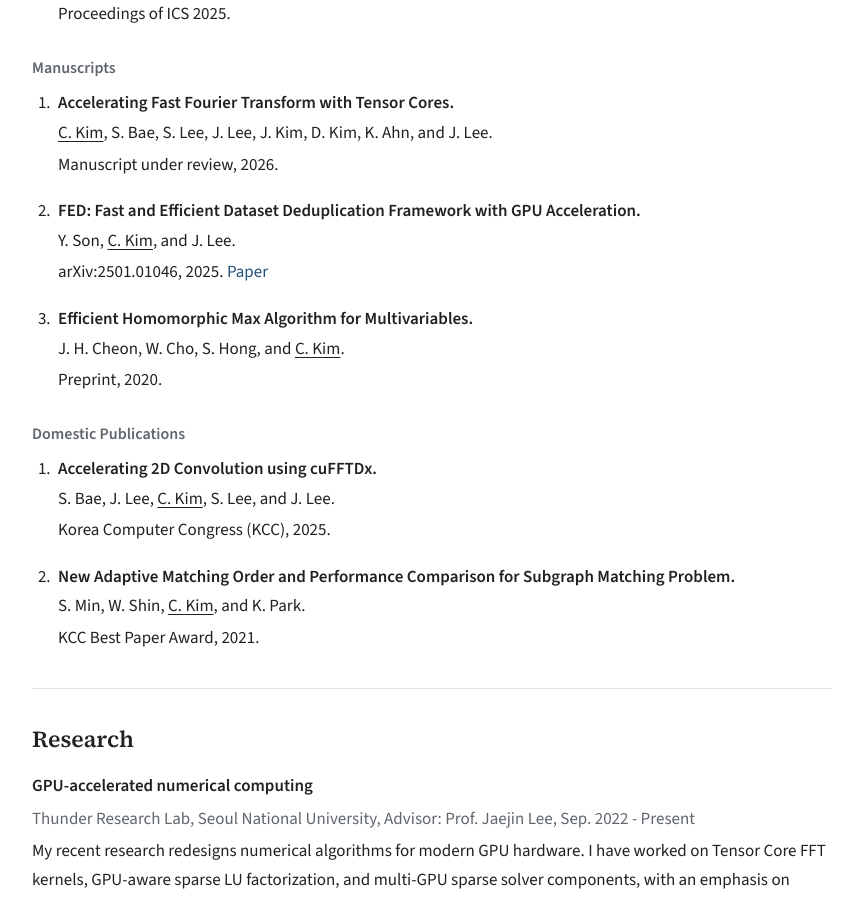
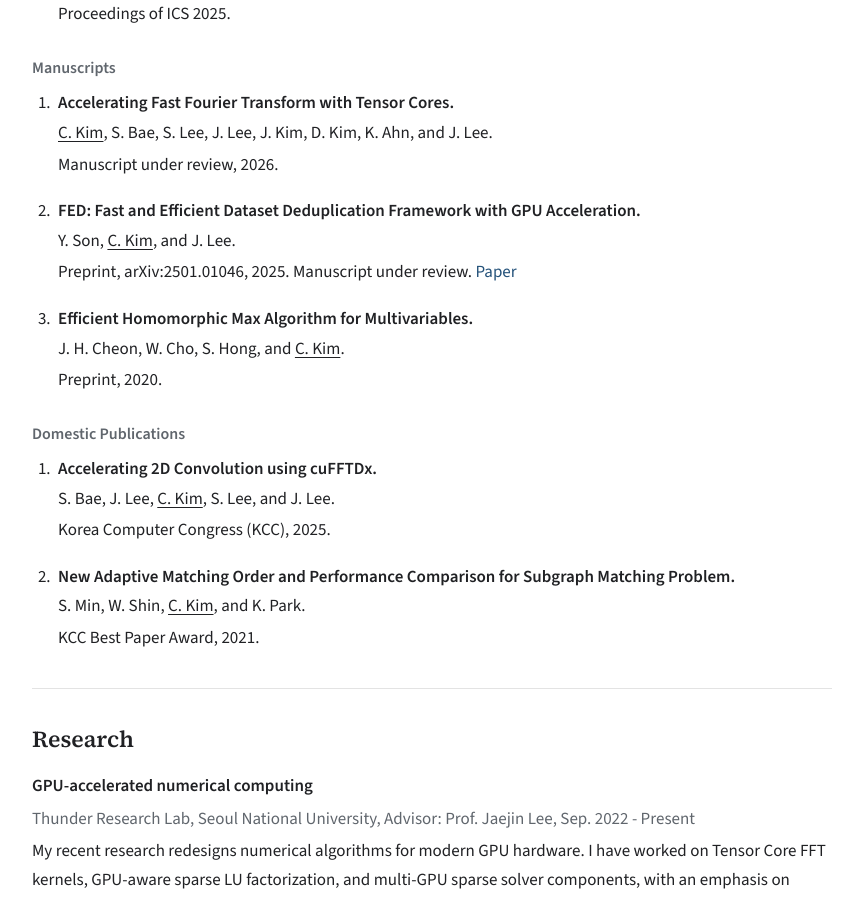
Before and after one commit to rhrnald/rhrnald.github.io, a Jekyll site: the page index.html, which Jekyll copies as it is, in a window 1280 px wide and 900 px high, scrolled down 744 px. Shown: the whole window, without its empty margins (208-1061 px from the left). Built offline with Jekyll 4.4.1, drawn with Linux system fonts in a browser that asks for light colours.

Commit message:
Polish manuscript status and homepage metadata

```diff
--- a/index.html
+++ b/index.html
@@ -87,7 +87,7 @@
               <p class="pub-title"><strong>FED: Fast and Efficient Dataset Deduplication Framework with GPU Acceleration.</strong></p>
               <p>Y. Son, <span class="author-me">C. Kim</span>, and J. Lee.</p>
               <p>
-                arXiv:2501.01046, 2025.
+                Preprint, arXiv:2501.01046, 2025. Manuscript under review.
                 <a href="https://arxiv.org/abs/2501.01046" target="_blank" rel="noreferrer">Paper</a>
               </p>
             </li>
```
